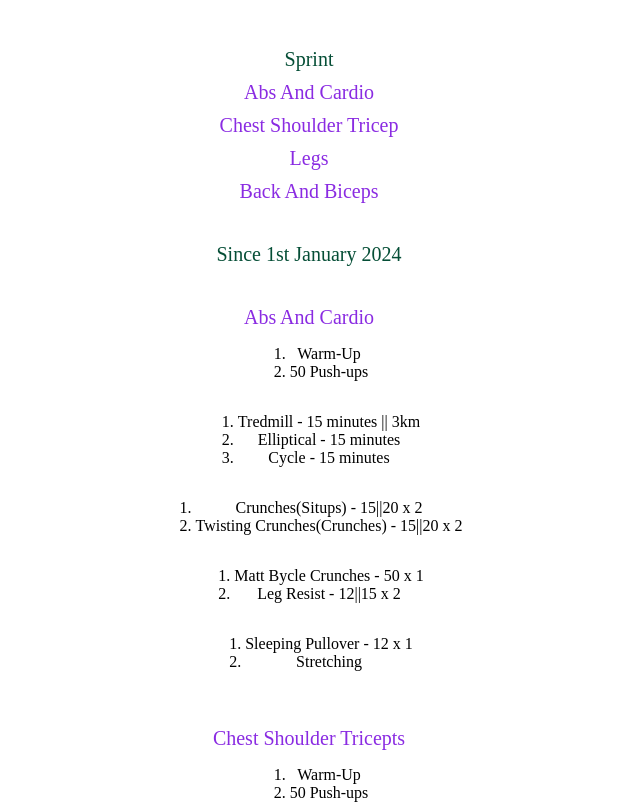
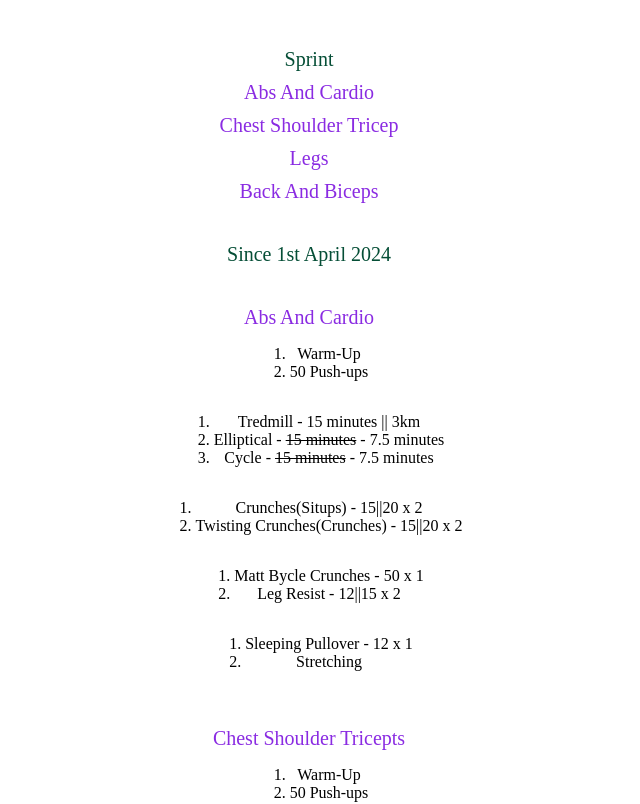
Before and after one commit to IlIIIlIIIlIlIlI/workout-plan, a React (Create React App) app: page / in a window 1280 px wide. Shown: the top 804 px of the page, without its empty margins (331-971 px from the left). Built offline with nearby package versions, Linux system fonts and the light colour scheme.

Commit message:
new changes

```diff
--- a/src/AbsAndCardio/AbsAndCardio.tsx
+++ b/src/AbsAndCardio/AbsAndCardio.tsx
@@ -4,7 +4,7 @@ import './AbsAndCardio.css';
 function AbsAndCardio() {
   return (
     <div className='main'>
-      <div className='date1'>Since 1st January 2024</div>
+      <div className='date1'>Since 1st April 2024</div>
       <div className='date'>Abs And Cardio</div>
       <ol>
         <li>Warm-Up</li>
@@ -13,8 +13,12 @@ function AbsAndCardio() {
 
       <ol>
         <li>Tredmill - 15 minutes || 3km</li>
-        <li>Elliptical - 15 minutes</li>
-        <li>Cycle - 15 minutes</li>
+        <li>
+          Elliptical - <del>15 minutes</del> - 7.5 minutes
+        </li>
+        <li>
+          Cycle - <del>15 minutes</del> - 7.5 minutes
+        </li>
       </ol>
 
       <ol>
```
